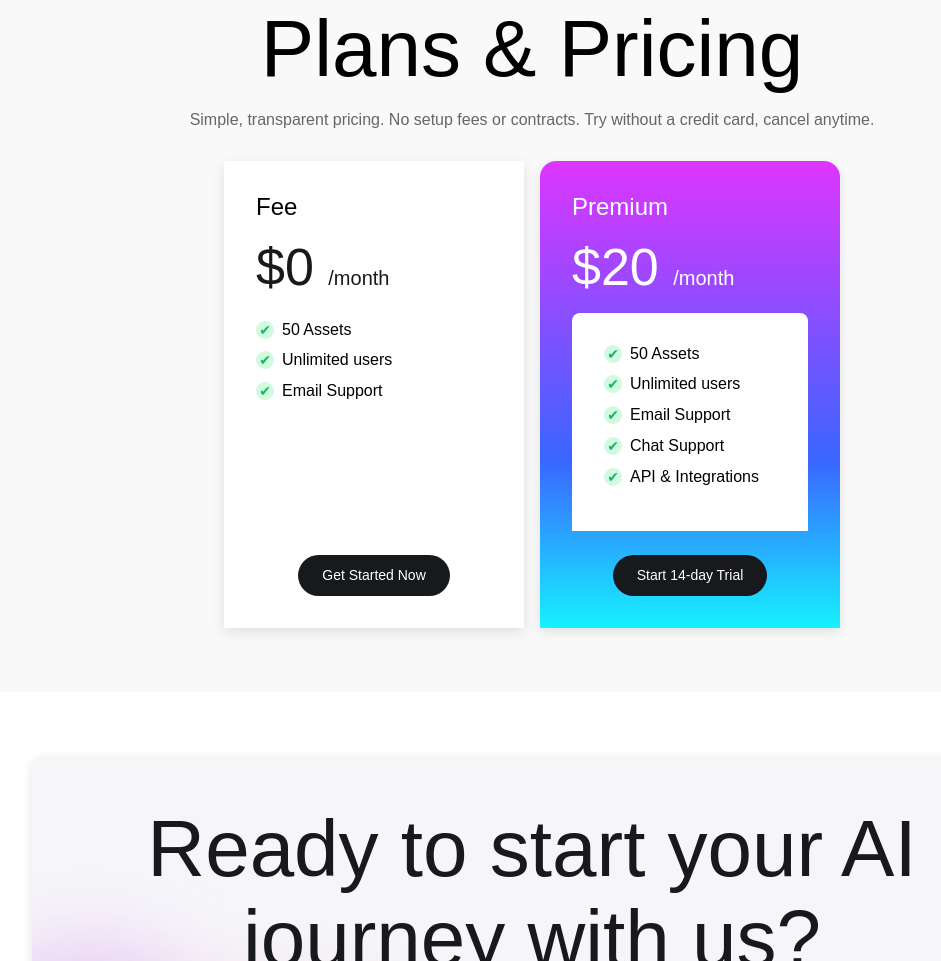
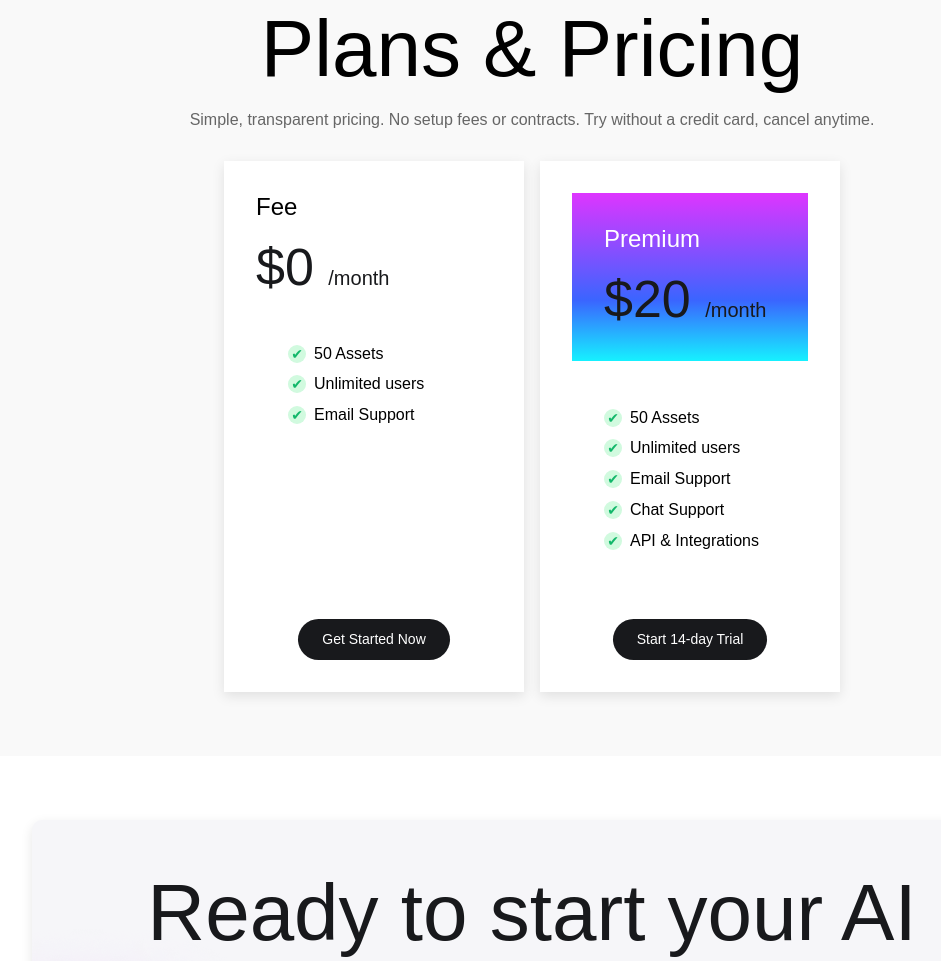
Before and after one commit to HansikaSenarath/zonaHomePage, a plain HTML site: page index.html in a window 1280 px wide. Shown: the part 1645-2606 px from the top of the page, without its empty margins (108-1049 px from the left). Drawn offline with Linux system fonts and the light colour scheme; files whose address does not match are found by name.

Commit message:
Planning customized

```diff
--- a/index.html
+++ b/index.html
@@ -168,12 +168,15 @@
         </div>
       </div>
 
-    <!-- Second Card: Premium Plan -->
+      <!-- Second Card: Premium Plan (with two background sections) -->
       <div class="plan-card premium-plan">
+        <div class="premium-top">
           <h3 class="plan-title">Premium</h3>
           <div class="plan-price">
             <span class="price-amount">$20</span> <span class="price-month">/month</span>
           </div>
+        </div>
+
         <div class="plan-benefits">
           <div class="benefit"><span class="check-icon">✔</span> 50 Assets</div>
           <div class="benefit"><span class="check-icon">✔</span> Unlimited users</div>
@@ -181,12 +184,14 @@
           <div class="benefit"><span class="check-icon">✔</span> Chat Support</div>
           <div class="benefit"><span class="check-icon">✔</span> API & Integrations</div>
         </div>
+
         <div class="plan-buttons">
           <button class="plan-btn">Start 14-day Trial</button>
         </div>
       </div>
     </div>
   </section>
+
 
 <!-- AI Section -->
 <section class="ai-section">
--- a/style.css
+++ b/style.css
@@ -338,30 +338,38 @@ body {
   background-color: #fff;
 }
 
-/* Second card: Premium plan (gradient background with white section below) */
+/* Second card: Premium plan with split background */
 .premium-plan {
-  background: linear-gradient(to bottom, #DE35FF 0%, #3A65FF 64%, #16F1FF 100%);
-  border-radius: 16px 16px 0 0;
-  color: #fff;
-  text-align: left;
   display: flex;
   flex-direction: column;
   height: 100%;
 }
 
-.premium-plan .plan-title {
+/* Top section with gradient background */
+.premium-top {
+  background: linear-gradient(to bottom, #DE35FF 0%, #3A65FF 64%, #16F1FF 100%);
+  padding: 2rem;
+  text-align: left;
+  color: #fff;
+}
+
+.premium-top .plan-title {
   font-size: 24px;
   color: #fff;
 }
 
-.premium-plan .price-amount {
+.premium-top .plan-price {
   font-size: 52px;
   color: #fff;
 }
 
-.premium-plan .price-month {
-  font-size: 20px;
-  color: #fff;
+/* Bottom section with white background */
+.plan-benefits {
+  background-color: #fff;
+  color: #000;
+  padding: 2rem;
+  border-radius: 0 0 8px 8px;
+  margin-top: 1rem; /* Add some space between the price and the benefits section */
 }
 
 .premium-plan .check-icon {
@@ -369,18 +377,6 @@ body {
   color: #12B76A;
 }
 
-.premium-plan .plan-benefits {
-  background-color: #fff;
-  color: #000;
-  padding: 2rem;
-  border-radius: 8px 8px 0 0;
-  margin-top: 1rem; /* Add some space between the price and the benefits section */
-}
-
-/* Hover effect for the buttons */
-.plan-btn:hover {
-  background-color: #333;
-}
 
 /* AI Section */
 .ai-section {
```
Lines whose indentation alone changed are shown as unchanged.
